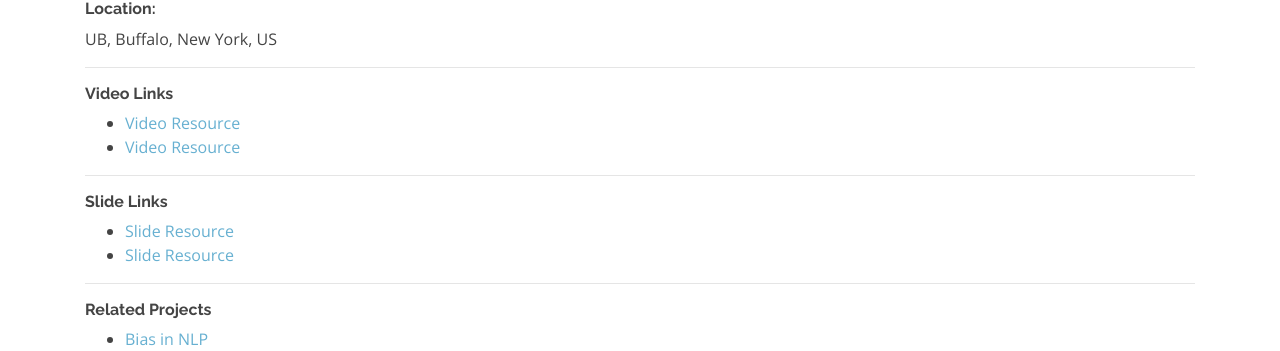
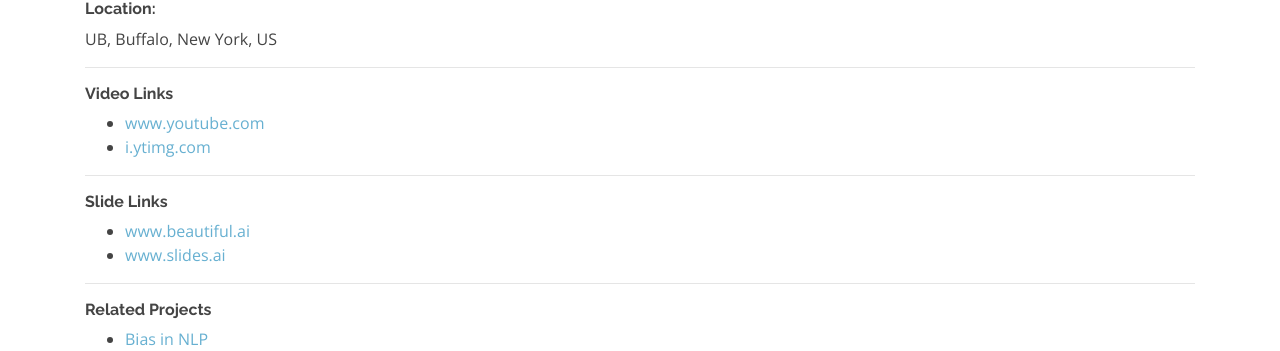
Before and after one commit to Mgeraci19/CS4SG.github.io, a Jekyll site: the page built from _talks/Impacts of AI.md, in a window 1280 px wide and 900 px high, scrolled down 344 px. Shown: the part 148-499 px from the top of the window. Built offline with Jekyll 4.4.1, drawn with Linux system fonts in a browser that asks for light colours.

Commit message:
Update talk.html

```diff
--- a/_layouts/talk.html
+++ b/_layouts/talk.html
@@ -28,7 +34,7 @@ layout: default
 <h6><b>Video Links</b></h6>
 <ul>
 {% for link in vid_link_array %}
-    <li><a href="{{ link }}" target="_blank">Video Resource</a></li>
+    <li><a href="{{ link }}" target="_blank"><script>findHostname("{{ link }}")</script></a></li>
 {% endfor %}
 </ul>
 <hr/>
@@ -38,7 +44,7 @@ layout: default
 <h6><b>Slide Links</b></h6>
 <ul>
 {% for link in slide_link_array %}
-    <li><a href="{{ link }}" target="_blank">Slide Resource</a></li>
+    <li><a href="{{ link }}" target="_blank"><script>findHostname("{{ link }}")</script></a></li>
 {% endfor %}
 </ul>
 <hr/>
```
Also changed, not shown: other parts of _layouts/talk.html (+6 -0 lines).
